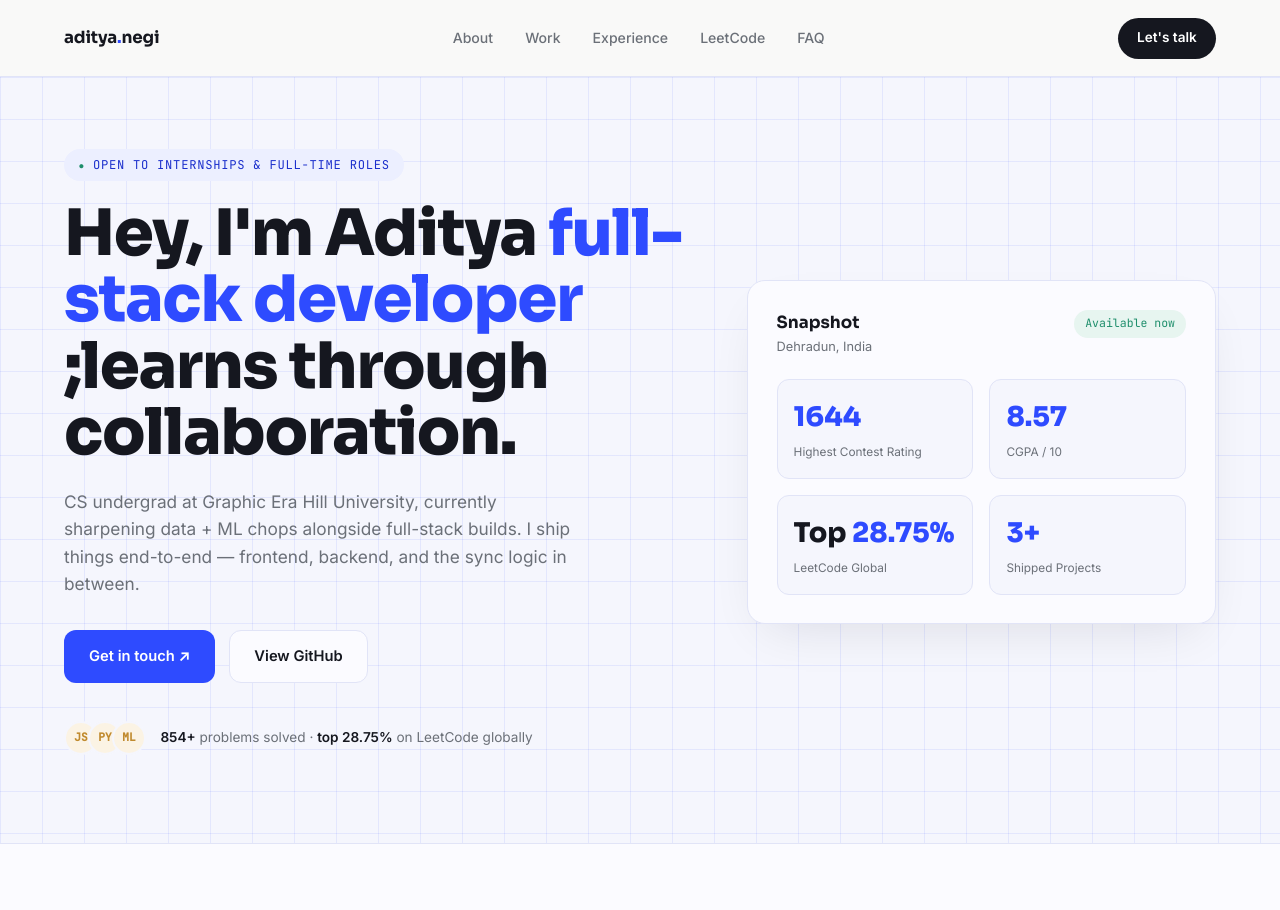
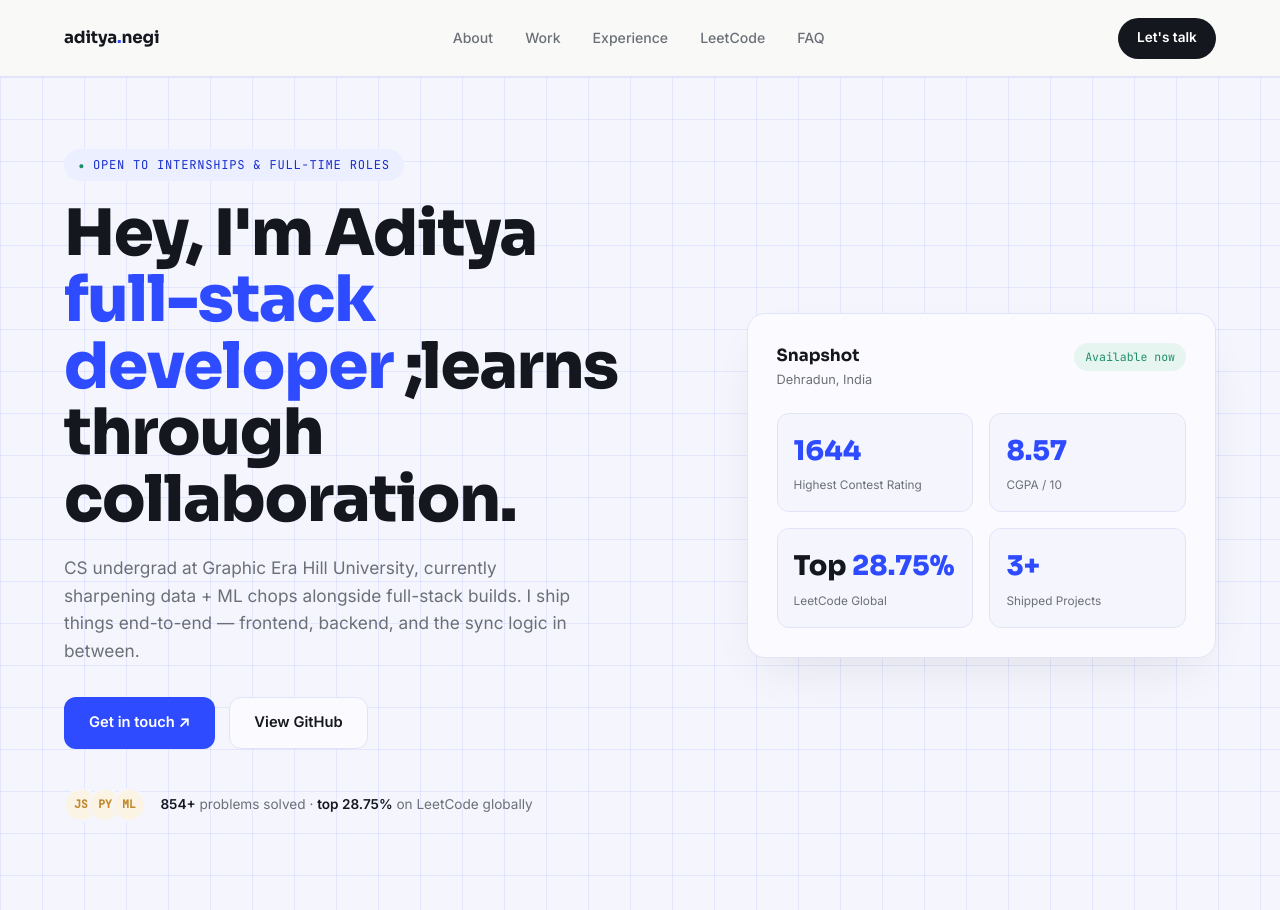
Before and after one commit to adinegi8273/AdityaNegi.github.io, a plain HTML site: page index.html in a window 1280 px wide. Shown: the top 910 px of the page. Drawn offline with Linux system fonts and the light colour scheme.

Commit message:
modified

```diff
--- a/index.html
+++ b/index.html
@@ -293,7 +293,7 @@
   <div class="hero-grid-bg"></div>
   <div class="hero-text-col">
     <span class="eyebrow">Open to internships & full-time roles</span>
-    <h1 class="hero-name">Hey, I'm Aditya   <em>full-stack developer</em> ;learns through collaboration.</h1>
+    <h1 class="hero-name">Hey, I'm Aditya  <br><em>full-stack developer</em> ;learns through collaboration.</h1>
     <p class="hero-desc">CS undergrad at Graphic Era Hill University, currently sharpening data + ML chops alongside full-stack builds. I ship things end-to-end — frontend, backend, and the sync logic in between.</p>
     <div class="hero-cta">
       <a href="mailto:adityanegi804@gmail.com" class="btn btn-primary">Get in touch ↗</a>
```
